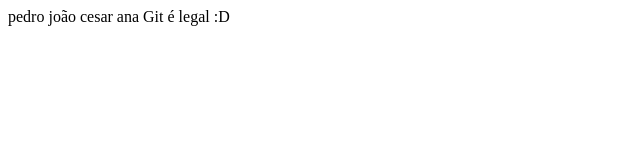
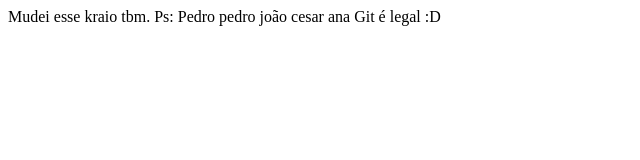
Before and after one commit to Nkerpen/projeto-2B, a plain HTML site: page index.html in a window 1280 px wide. Shown: the whole page, without its empty margins (0-640 px from the left). Drawn offline with Linux system fonts and the light colour scheme.

Commit message:
Versão Pedro

```diff
--- a/index.html
+++ b/index.html
@@ -7,6 +7,9 @@
     <title>Document</title>
 </head>
 <body>
+
+Mudei esse kraio tbm.
+Ps: Pedro
 
 pedro
 joão
```
